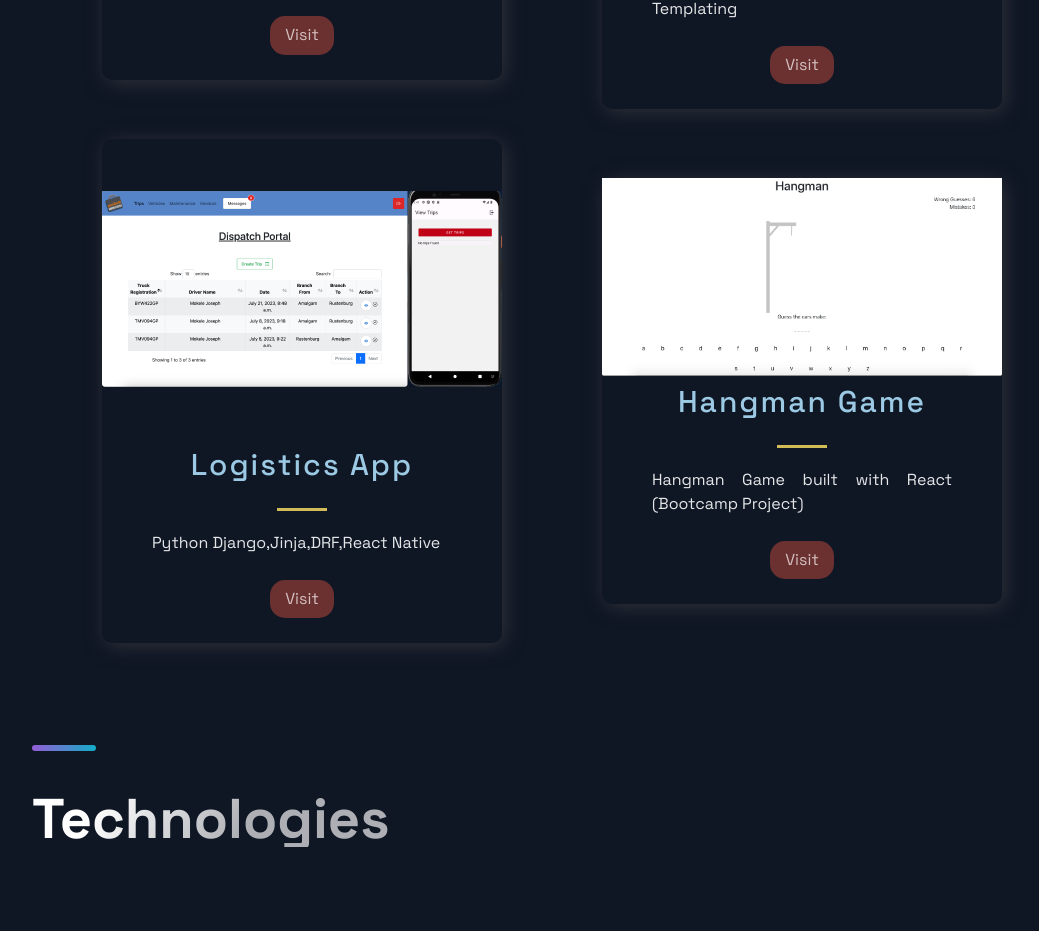
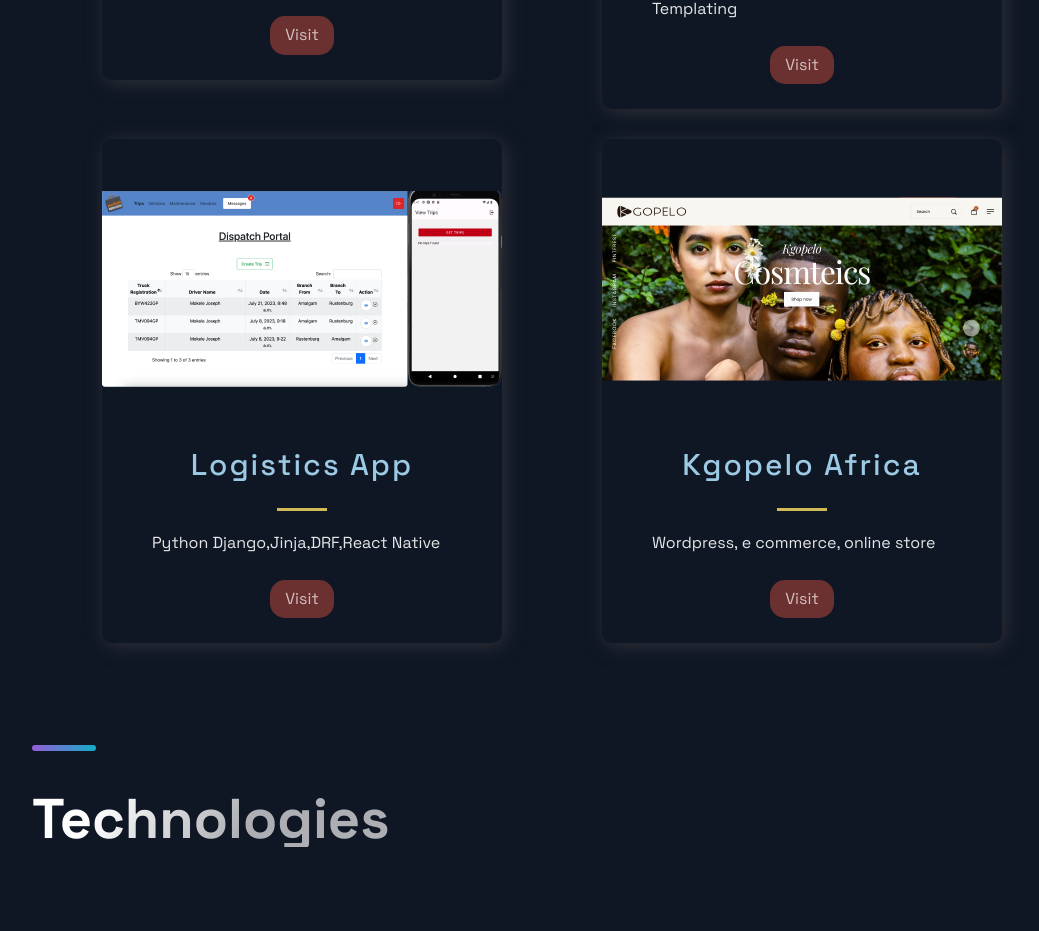
Before and after one commit to shabbir2209/shabbir-portfolio, a Next.js app: page / in a window 1280 px wide. Shown: the part 2945-3876 px from the top of the page, without its empty margins (88-1127 px from the left). Built offline with nearby package versions, Linux system fonts and the light colour scheme.

Commit message:
Kgopelo website

```diff
--- a/src/constants/constants.js
+++ b/src/constants/constants.js
@@ -64,10 +64,10 @@
     id: 8,
   },
   {
-    title: 'Hangman Game',
-    description: "Hangman Game built with React (Bootcamp Project)",
-    image: '/images/hangman.png',
-    visit: 'https://hangman2209.herokuapp.com/',
+    title: 'Kgopelo Africa',
+    description: "Wordpress, e commerce, online store",
+    image: '/images/Kgopelo.png',
+    visit: 'https://kgopelo.africa',
     id: 9,
   },
 
```
Also changed, not shown: public/images/Kgopelo.png (added).
